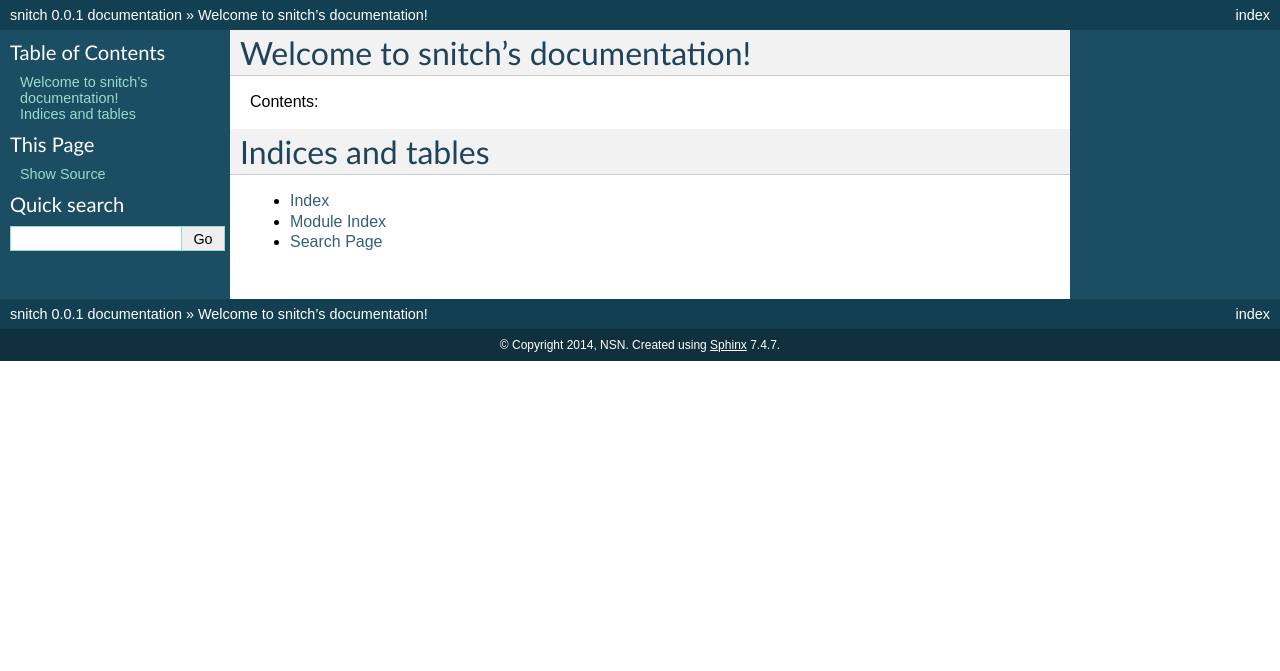
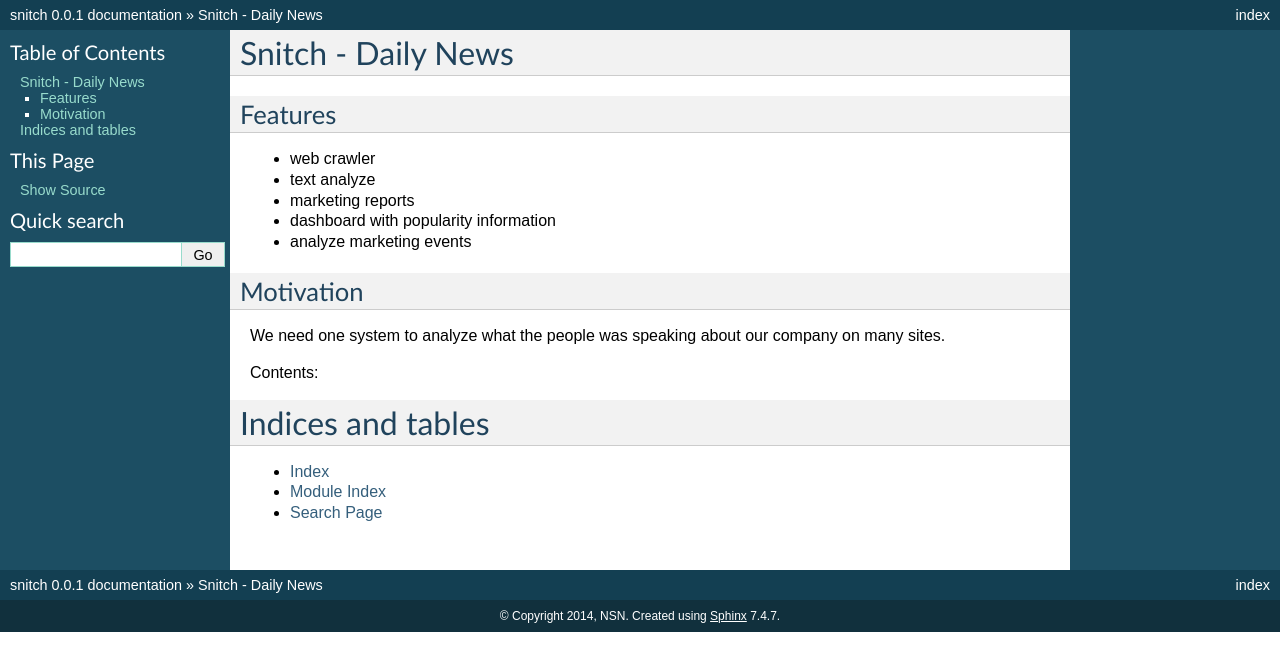
Before and after one commit to guimesmo/snitch, a Sphinx documentation site: the page built from static/docs/index.rst, in a window 1280 px wide. Shown: the top 671 px of the page. Built offline with Sphinx 7.4.7, drawn with Linux system fonts in a browser that asks for light colours.

Commit message:
[close #7] start sphinx

```diff
--- a/static/docs/index.rst
+++ b/static/docs/index.rst
@@ -3,8 +3,22 @@
    You can adapt this file completely to your liking, but it should at least
    contain the root `toctree` directive.
 
-Welcome to snitch's documentation!
-==================================
+Snitch - Daily News
+===================
+
+Features
+--------
+- web crawler
+- text analyze
+- marketing reports
+- dashboard with popularity information
+- analyze marketing events
+
+Motivation
+----------
+We need one system to analyze what the people was speaking about our company on many sites.
+
+
 
 Contents:
 
```
